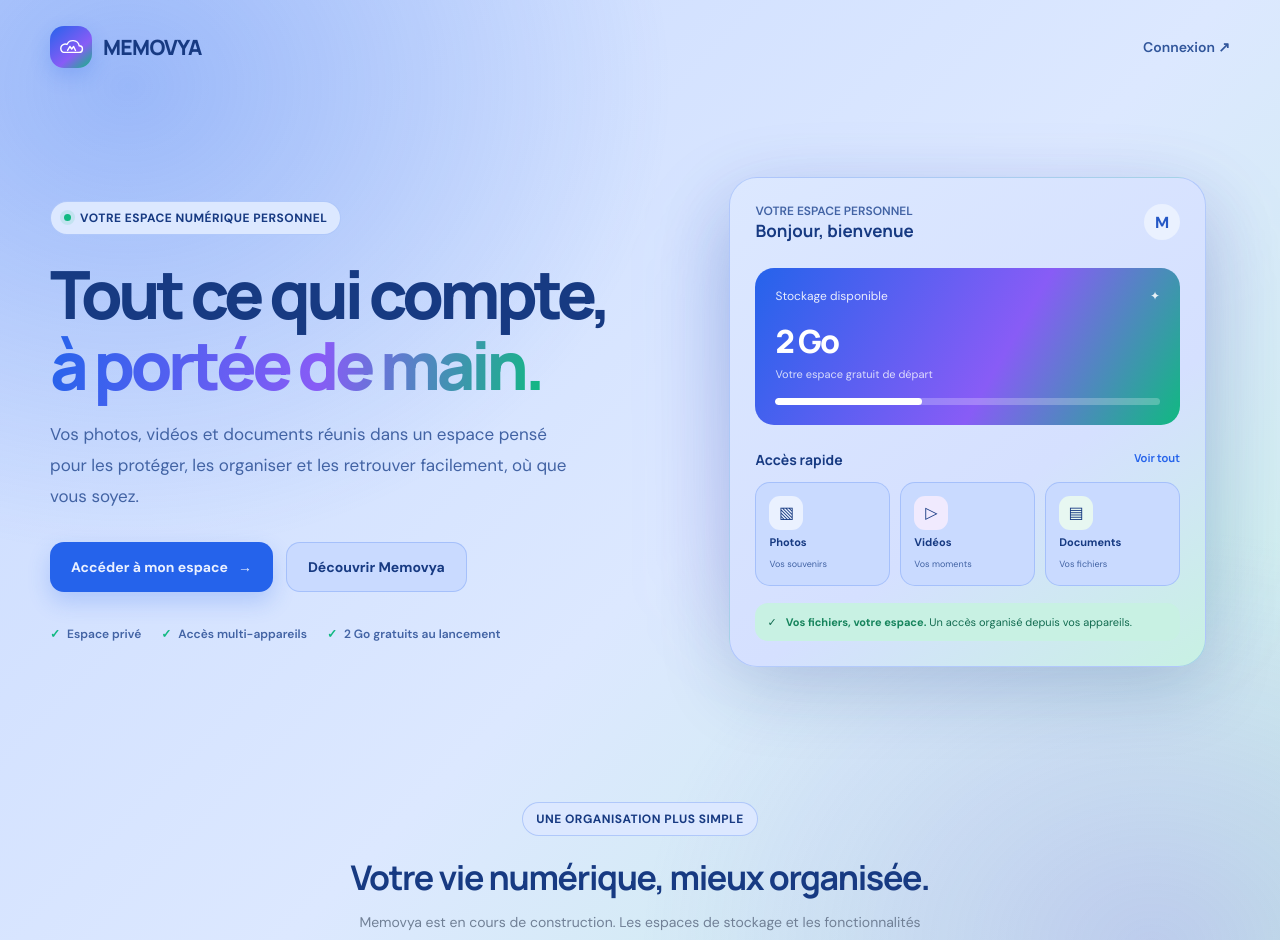
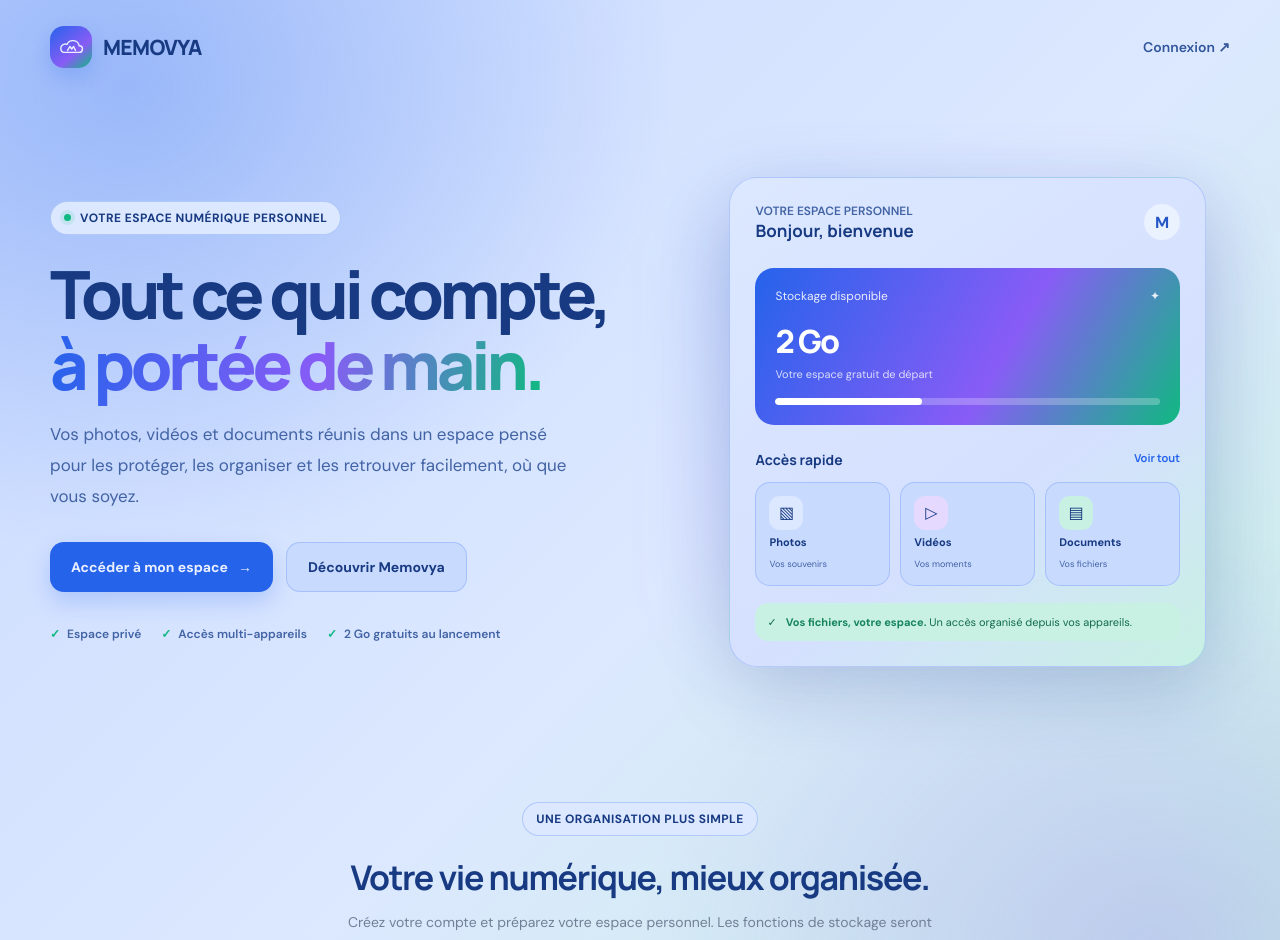
Before and after one commit to jemoresjemor9-collab/MEMOVYA, a Next.js app: page / in a window 1280 px wide. Shown: the top 940 px of the page. Built offline with nearby package versions, Linux system fonts and the light colour scheme.

Commit message:
Update MEMOVYA landing page palette and copy

```diff
--- a/app/page.tsx
+++ b/app/page.tsx
@@ -2,8 +2,8 @@ function BrandMark() {
   return (
     <span className="brand-mark" aria-hidden="true">
       <svg viewBox="0 0 32 32" fill="none">
-        <path d="M5.5 22.2h20.2a4.2 4.2 0 0 0 .2-8.4 8.3 8.3 0 0 0-15.7-1.7 5.1 5.1 0 0 0-4.7 10.1Z" stroke="white" strokeWidth="1.8" strokeLinejoin="round"/>
-        <path d="m11 19.8 2.9-5.1 2.4 3.2 2.4-3.2 2.4 5.1" stroke="white" strokeWidth="1.8" strokeLinecap="round" strokeLinejoin="round"/>
+        <path d="M5.5 22.2h20.2a4.2 4.2 0 0 0 .2-8.4 8.3 8.3 0 0 0-15.7-1.7 5.1 5.1 0 0 0-4.7 10.1Z" stroke="#EAF0FF" strokeWidth="1.8" strokeLinejoin="round"/>
+        <path d="m11 19.8 2.9-5.1 2.4 3.2 2.4-3.2 2.4 5.1" stroke="#EAF0FF" strokeWidth="1.8" strokeLinecap="round" strokeLinejoin="round"/>
       </svg>
     </span>
   );
@@ -29,9 +29,9 @@ function StoragePreview() {
         </div>
         <div className="preview-section-title"><span>Accès rapide</span><span style={{color:"#2563EB",fontSize:11}}>Voir tout</span></div>
         <div className="file-grid">
-          <div className="file-tile"><span className="file-icon" style={{background:"#EAF1FF"}}>▧</span><div><strong>Photos</strong><br/><small>Vos souvenirs</small></div></div>
-          <div className="file-tile"><span className="file-icon" style={{background:"#F0EAFE"}}>▷</span><div><strong>Vidéos</strong><br/><small>Vos moments</small></div></div>
-          <div className="file-tile"><span className="file-icon" style={{background:"#E7F7F1"}}>▤</span><div><strong>Documents</strong><br/><small>Vos fichiers</small></div></div>
+          <div className="file-tile"><span className="file-icon" style={{background:"#DCE8FF"}}>▧</span><div><strong>Photos</strong><br/><small>Vos souvenirs</small></div></div>
+          <div className="file-tile"><span className="file-icon" style={{background:"#E5D9FF"}}>▷</span><div><strong>Vidéos</strong><br/><small>Vos moments</small></div></div>
+          <div className="file-tile"><span className="file-icon" style={{background:"#C8F1E3"}}>▤</span><div><strong>Documents</strong><br/><small>Vos fichiers</small></div></div>
         </div>
         <div className="preview-foot"><span>✓</span><span><b>Vos fichiers, votre espace.</b> Un accès organisé depuis vos appareils.</span></div>
       </div>
@@ -66,7 +66,7 @@ export default function Home() {
       <section id="decouvrir" style={{padding:"18px 0 52px",textAlign:"center"}}>
         <div className="eyebrow">UNE ORGANISATION PLUS SIMPLE</div>
         <h2 style={{fontFamily:"Manrope",fontSize:"clamp(24px,3vw,34px)",letterSpacing:"-.04em",margin:"18px 0 10px"}}>Votre vie numérique, mieux organisée.</h2>
-        <p style={{maxWidth:600,margin:"0 auto",color:"#718096",lineHeight:1.8,fontSize:14}}>Memovya est en cours de construction. Les espaces de stockage et les fonctionnalités seront activés progressivement, après validation de leur sécurité et de leur fonctionnement.</p>
+        <p style={{maxWidth:600,margin:"0 auto",color:"#718096",lineHeight:1.8,fontSize:14}}>Créez votre compte et préparez votre espace personnel. Les fonctions de stockage seront ouvertes au fur et à mesure de leur validation.</p>
       </section>
       <footer className="footer">© {new Date().getFullYear()} Memovya. Votre espace numérique. Vos souvenirs. Votre avenir.</footer>
     </main>
```
